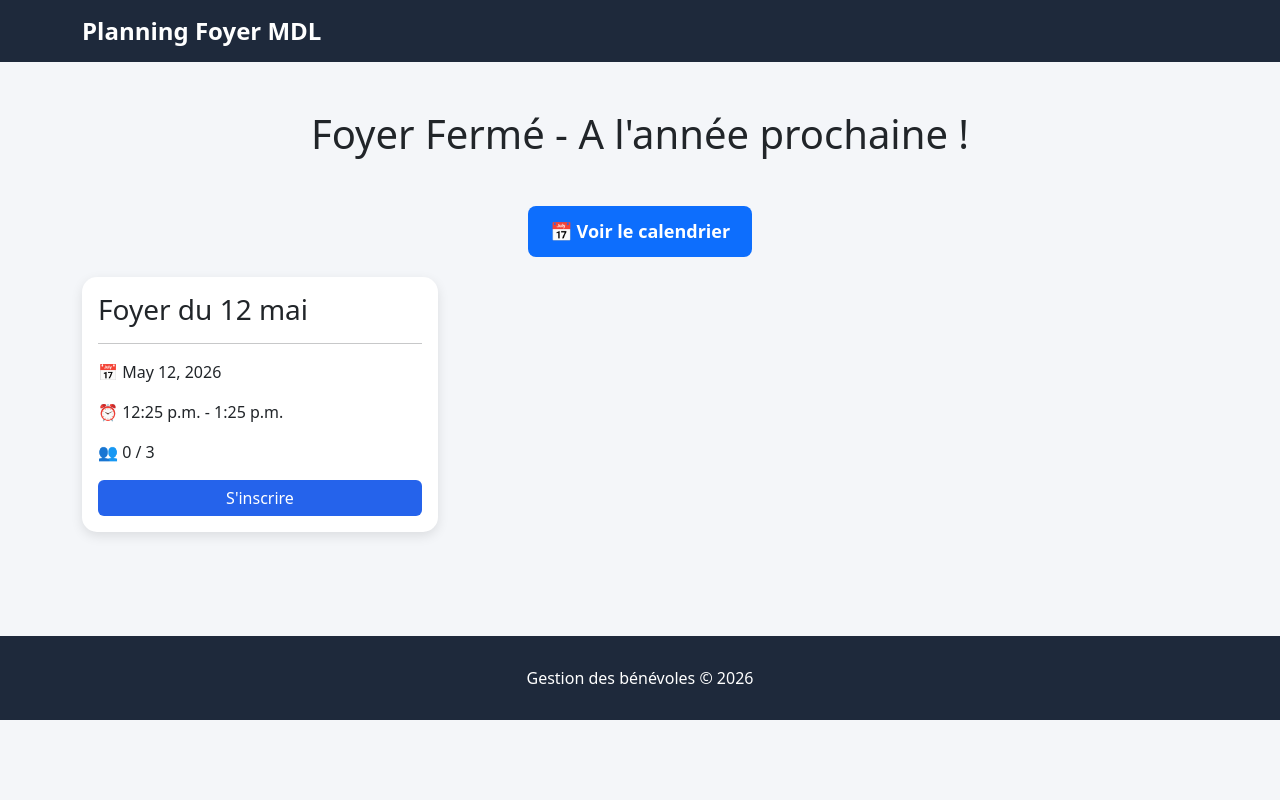
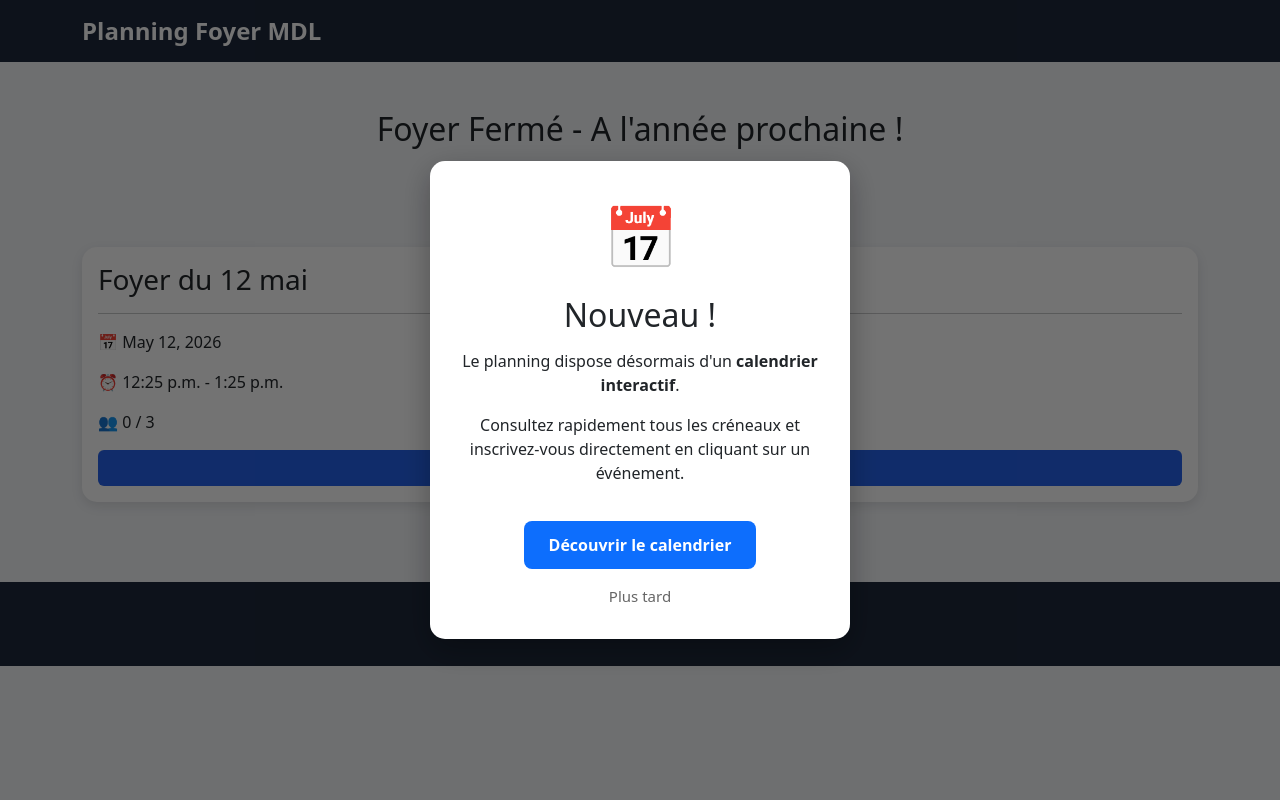
Before and after one commit to steveyetijeux/planning-benevoles, a Django app: page / in a window 1280 px wide. Run offline with Django 5.2, Linux system fonts and the light colour scheme; data comes from the database, SQL or seed files in the repository; data that the repository does not hold is empty.

Commit message:
mise en place pop-up

```diff
--- a/planning/templates/planning/accueil.html
+++ b/planning/templates/planning/accueil.html
@@ -2,13 +2,93 @@
 
 {% block content %}
 
-<h1 class="mb-5 text-center">
+<style>
 
+/* ===========================
+   POPUP CALENDRIER
+=========================== */
+
+.popup-overlay{
+    position:fixed;
+    top:0;
+    left:0;
+    width:100%;
+    height:100%;
+    background:rgba(0,0,0,.55);
+    display:flex;
+    justify-content:center;
+    align-items:center;
+    z-index:9999;
+}
+
+.popup-box{
+    background:white;
+    width:90%;
+    max-width:420px;
+    border-radius:15px;
+    padding:30px;
+    text-align:center;
+    box-shadow:0 10px 30px rgba(0,0,0,.30);
+    animation:popup .35s ease;
+}
+
+.popup-icon{
+    font-size:60px;
+}
+
+.popup-box h2{
+    margin-top:15px;
+    margin-bottom:15px;
+}
+
+.popup-btn{
+    display:inline-block;
+    margin-top:20px;
+    padding:12px 25px;
+    background:#0d6efd;
+    color:white;
+    text-decoration:none;
+    border-radius:8px;
+    font-weight:bold;
+}
+
+.popup-btn:hover{
+    background:#0b5ed7;
+    color:white;
+}
+
+#popup-close{
+    display:block;
+    margin:15px auto 0;
+    border:none;
+    background:none;
+    color:#666;
+    cursor:pointer;
+    font-size:15px;
+}
+
+@keyframes popup{
+
+    from{
+        transform:scale(.8);
+        opacity:0;
+    }
+
+    to{
+        transform:scale(1);
+        opacity:1;
+    }
+
+}
+
+</style>
+
+
+<h2 class="text-center mb-4">
     Foyer Fermé - A l'année prochaine !
+</h2>
 
-</h1>
-
-<div style="text-align:center;margin:20px 0;">
+<div class="text-center mb-4">
 
     <a href="/calendrier/"
        style="
@@ -20,16 +100,15 @@
        text-decoration:none;
        font-size:18px;
        font-weight:bold;">
+
         📅 Voir le calendrier
+
     </a>
 
 </div>
 
-<div class="row">
 
 {% for creneau in creneaux %}
-
-<div class="col-md-4">
 
 <div class="card mb-4">
 
@@ -44,26 +123,20 @@
         <hr>
 
         <p>
-
             📅 {{ creneau.date }}
-
         </p>
 
         <p>
-
             ⏰ {{ creneau.heure_debut }}
             -
             {{ creneau.heure_fin }}
-
         </p>
 
         <p>
-
             👥
             {{ creneau.nb_inscrits }}
             /
             {{ creneau.max_benevoles }}
-
         </p>
 
         {% if creneau.nb_inscrits < creneau.max_benevoles %}
@@ -89,10 +162,72 @@
 
 </div>
 
+{% endfor %}
+
+
+<!-- ===========================
+     POPUP NOUVEAUTÉ
+=========================== -->
+
+<div id="popup-calendrier" class="popup-overlay">
+
+    <div class="popup-box">
+
+        <div class="popup-icon">
+            📅
         </div>
 
-{% endfor %}
+        <h2>Nouveau !</h2>
+
+        <p>
+            Le planning dispose désormais
+            d'un <strong>calendrier interactif</strong>.
+        </p>
+
+        <p>
+            Consultez rapidement tous les créneaux
+            et inscrivez-vous directement
+            en cliquant sur un événement.
+        </p>
+
+        <a href="/calendrier/"
+           class="popup-btn">
+
+            Découvrir le calendrier
+
+        </a>
+
+        <button id="popup-close">
+
+            Plus tard
+
+        </button>
 
     </div>
 
+</div>
+
+
+<script>
+
+document.addEventListener("DOMContentLoaded", function(){
+
+    if(localStorage.getItem("popupCalendrier")=="oui"){
+
+        document.getElementById("popup-calendrier").style.display="none";
+
+    }
+
+    document.getElementById("popup-close").onclick=function(){
+
+        document.getElementById("popup-calendrier").style.display="none";
+
+        localStorage.setItem("popupCalendrier","oui");
+
+    }
+
+});
+
+</script>
+
 {% endblock %}
```
Lines whose indentation alone changed are shown as unchanged.
